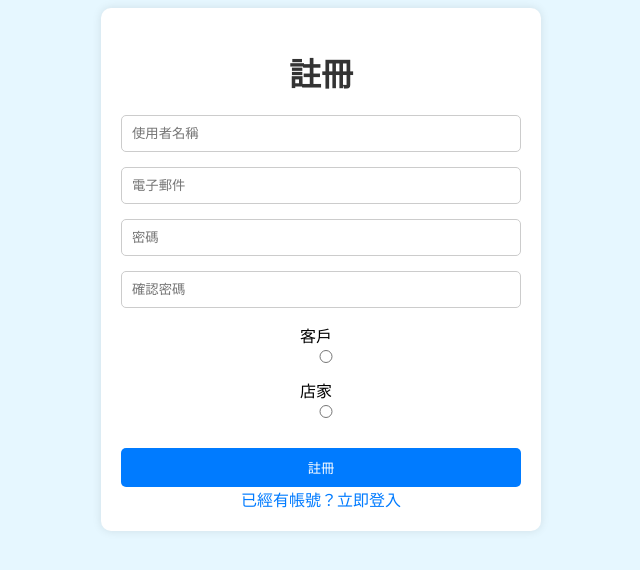
After one commit to joy0215/pinchwell, a Django app: template templates/register.html in a window 1280 px wide. The commit adds this page. Shown: the top 570 px of the page, without its empty margins (319-959 px from the left). Run offline with Django 3.2, Linux system fonts and the light colour scheme; the template is opened without the code that fills it, so the values that code supplies are empty.

Commit message:
2. commit

```diff
--- a/sneaker_store/urls.py
+++ b/sneaker_store/urls.py
@@ -35,4 +35,5 @@ urlpatterns = [
     path('order_confirmation/', views.order_confirmation, name='order_confirmation'),
     path('login/', views.login_page, name='login'),
     path('marketing/', views.marketing_page, name='marketing_page'),
+    path('register/', views.register_page, name='register_page'),
 ] + static(settings.MEDIA_URL, document_root=settings.MEDIA_ROOT)
--- /dev/null
+++ b/templates/register.html
@@ -0,0 +1,112 @@
+<!DOCTYPE html>
+<html lang="en">
+
+<head>
+    <meta charset="UTF-8">
+    <meta name="viewport" content="width=device-width, initial-scale=1.0">
+    <title>Register</title>
+    <style>
+        body {
+            background-color: #e6f7ff;
+            /* 淺藍色背景 */
+        }
+
+        .container {
+            max-width: 400px;
+            margin: 0 auto;
+            padding: 20px;
+            border-radius: 10px;
+            background-color: #fff;
+            box-shadow: 0 0 10px rgba(0, 0, 0, 0.1);
+            text-align: center;
+        }
+
+        h1 {
+            margin-bottom: 20px;
+            color: #333;
+        }
+
+        input {
+            width: 100%;
+            padding: 10px;
+            margin-bottom: 15px;
+            border-radius: 5px;
+            border: 1px solid #ccc;
+            box-sizing: border-box;
+        }
+
+        button {
+            width: 100%;
+            padding: 10px;
+            border-radius: 5px;
+            border: none;
+            background-color: #007bff;
+            color: #fff;
+            cursor: pointer;
+        }
+        .button-container {
+            display: flex;
+            justify-content: space-between;
+            margin-top: 15px;
+        }
+
+        .button-container button,
+        .button-container .login-link {
+            width: 48%; /* 調整按鈕寬度以避免太寬 */
+        }
+
+
+        button:hover {
+            background-color: #0056b3;
+        }
+
+        .login-link {
+            margin-top: 20px;
+            color: #007bff;
+            text-decoration: none;
+        }
+        .button-row {
+            margin-bottom: 15px;
+        }
+
+        .button-row label {
+            margin-right: 10px;
+        }
+
+        .button-row input[type="radio"] {
+            display: inline-block;
+            margin-right: 5px;
+        }
+
+    </style>
+</head>
+
+<body>
+    <div class="container">
+        <h1>註冊</h1>
+        <form action="/register/" method="post">
+            {% csrf_token %}
+            <input type="text" name="username" placeholder="使用者名稱" required>
+            <input type="email" name="email" placeholder="電子郵件" required>
+            <input type="password" name="password" placeholder="密碼" required>
+            <input type="password" name="password_confirm" placeholder="確認密碼" required>
+
+            <!-- 新增客戶和消費者的選擇按鈕 -->
+            <div class="button-row">
+                <label for="customer">客戶</label>
+                <input type="radio" id="customer" name="user_type" value="customer" required>
+
+                <label for="store_owner">店家</label>
+                <input type="radio" id="store_owner" name="user_type" value="store_owner" required>
+            </div>
+            <!-- 結束新增 -->
+
+            <button type="submit">註冊</button>
+        </form>
+        <a href="/login/" class="login-link">已經有帳號？立即登入</a>
+    </div>
+
+
+</body>
+
+</html>
```
Also changed, not shown: products/views.py (+33 -3 lines), templates/login.html (+44 -27 lines), templates/shop/product_detail.html (+10 -2 lines), db.sqlite3, media/product_images/gtcut.webp (added), media/product_images/gtcut_ljGbH7M.webp (added).
